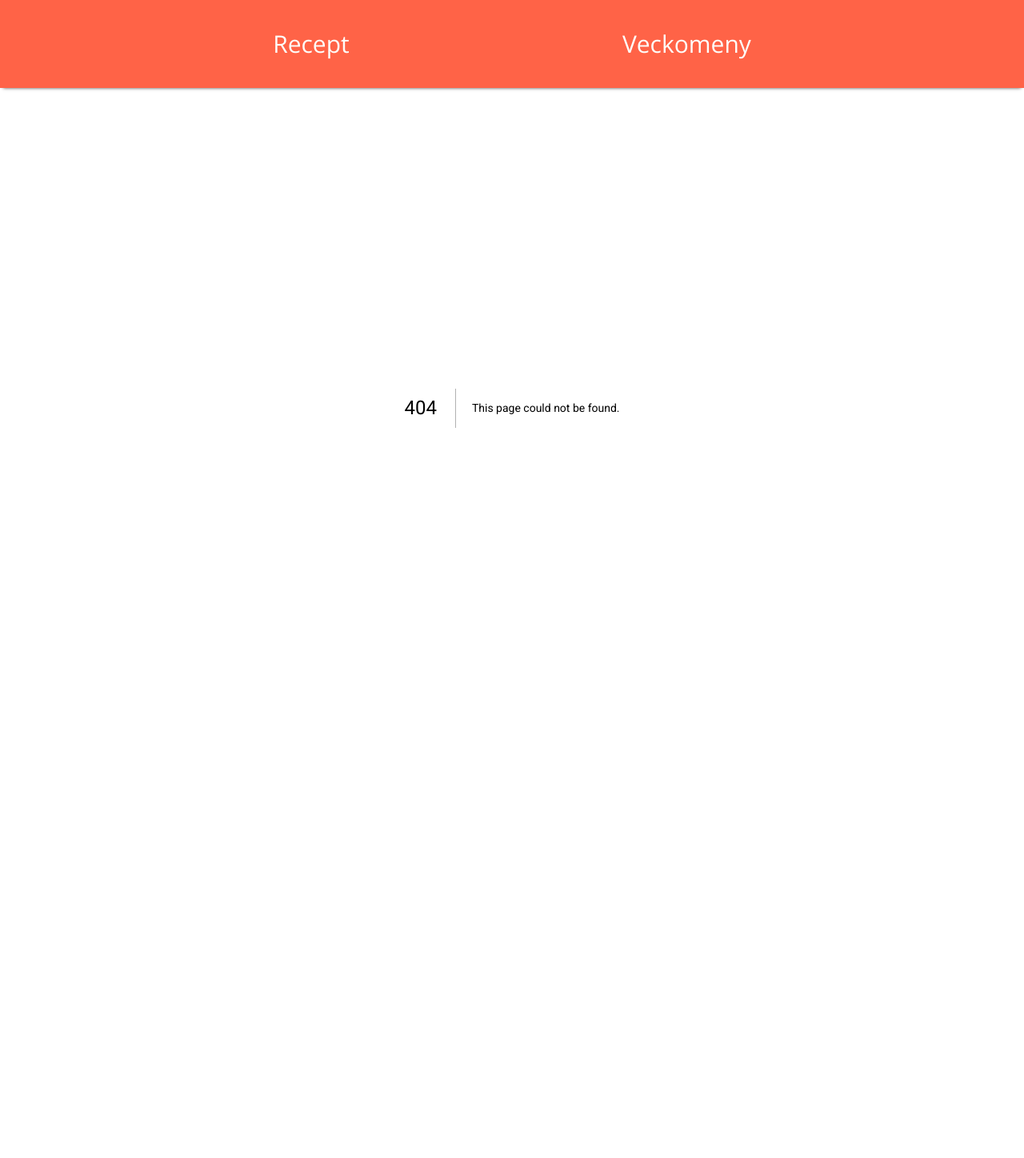
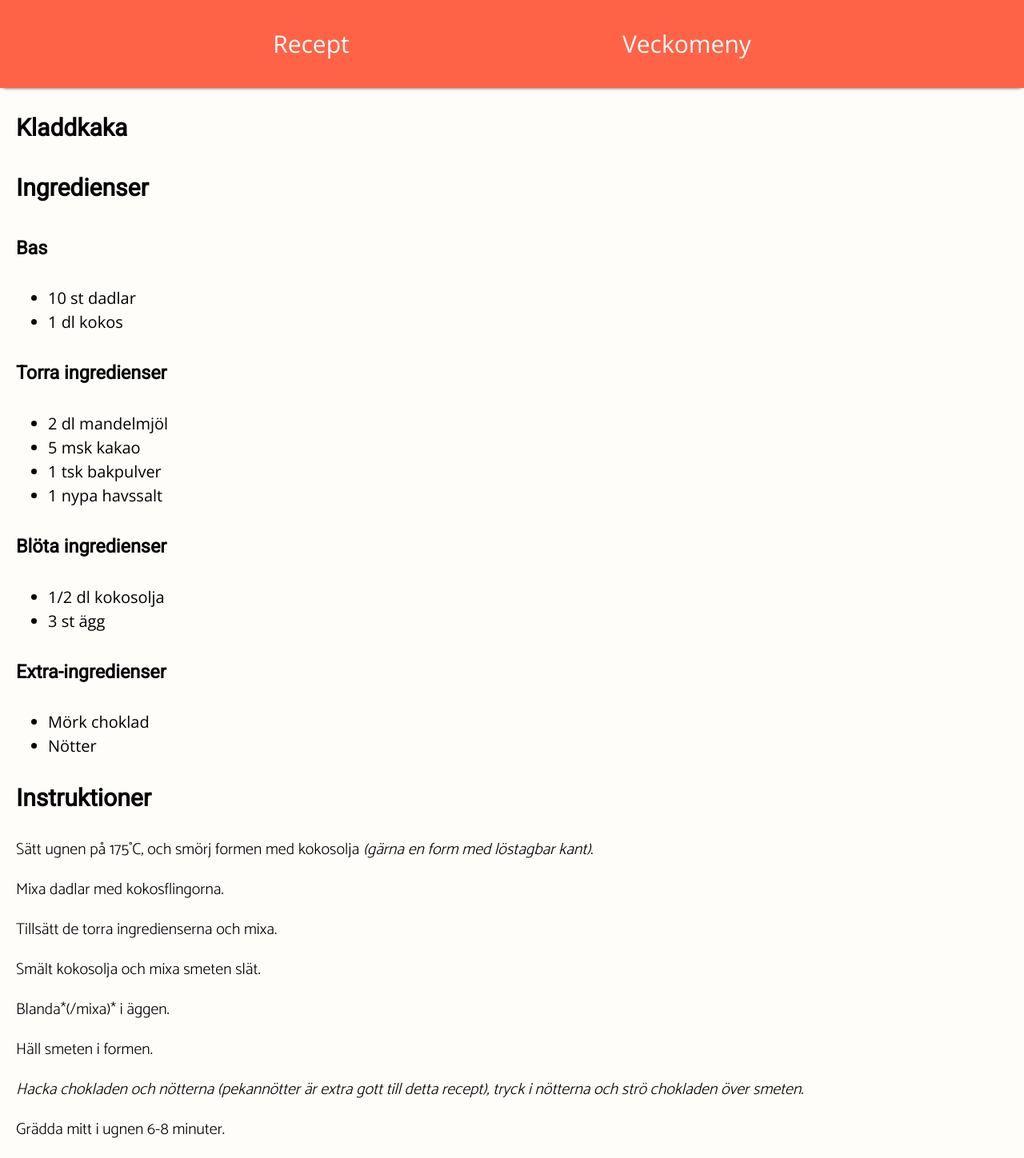
Before and after one commit to w1nston/amsenwallander.se, a Next.js app: page /recipes/kladdkaka in a window 1280 px wide. Before the commit this address had no page. Shown: the whole page at 80% size. Before the commit the page ends 910 px from the top, so only its background shows below. Built offline with nearby package versions, Linux system fonts and the light colour scheme.

Commit message:
Add kladdkaka. (#19)

```diff
--- /dev/null
+++ b/pages/recipes/kladdkaka.mdx
@@ -0,0 +1,44 @@
+# Kladdkaka
+
+## Ingredienser
+
+### Bas
+
+- 10 st dadlar
+- 1 dl kokos
+
+### Torra ingredienser
+
+- 2 dl mandelmjöl
+- 5 msk kakao
+- 1 tsk bakpulver
+- 1 nypa havssalt
+
+### Blöta ingredienser
+
+- 1/2 dl kokosolja
+- 3 st ägg
+
+### Extra-ingredienser
+
+- Mörk choklad
+- Nötter
+
+## Instruktioner
+
+Sätt ugnen på 175˚C, och smörj formen med kokosolja _(gärna en form med löstagbar kant)_.
+
+Mixa dadlar med kokosflingorna.
+
+Tillsätt de torra ingredienserna och mixa.
+
+Smält kokosolja och mixa smeten slät.
+
+Blanda*(/mixa)* i äggen.
+
+Häll smeten i formen.
+
+_Hacka chokladen och nötterna (pekannötter är extra gott till detta recept),
+tryck i nötterna och strö chokladen över smeten._
+
+Grädda mitt i ugnen 6-8 minuter.
```
Also changed, not shown: metadata/recipes/kladdkaka.json (added, +7 -0 lines).
